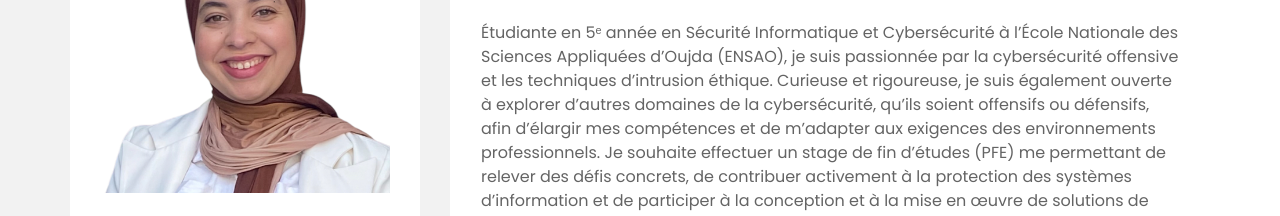
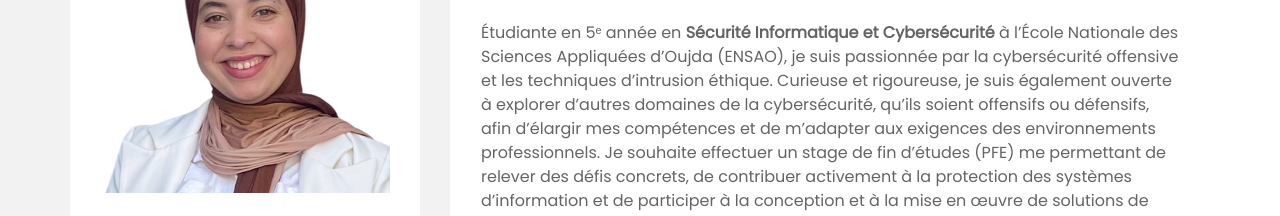
Before and after one commit to wahiba177/mon-portfolio, a plain HTML site: page index.html in a window 1280 px wide. Shown: the part 127-343 px from the top of the page. Drawn offline with Linux system fonts and the light colour scheme; a web font is replaced by a local one.

Commit message:
Update index.html

```diff
--- a/index.html
+++ b/index.html
@@ -82,7 +82,7 @@
           <div class="col-12">
             <h2 class="title position-relative pb-2 mb-4">À propos de moi</h2>
             <p>
-              Étudiante en 5ᵉ année en Sécurité Informatique et Cybersécurité à l’École Nationale des Sciences Appliquées d’Oujda (ENSAO),
+              Étudiante en 5ᵉ année en <strong>Sécurité Informatique et Cybersécurité</strong> à l’École Nationale des Sciences Appliquées d’Oujda (ENSAO),
               je suis passionnée par la cybersécurité offensive et les techniques d’intrusion éthique. Curieuse et rigoureuse, je suis
               également ouverte à explorer d’autres domaines de la cybersécurité, qu’ils soient offensifs ou défensifs, afin d’élargir mes
               compétences et de m’adapter aux exigences des environnements professionnels.
@@ -288,4 +288,5 @@
     </div>
   </div>
 </body>
+
 </html>
```
